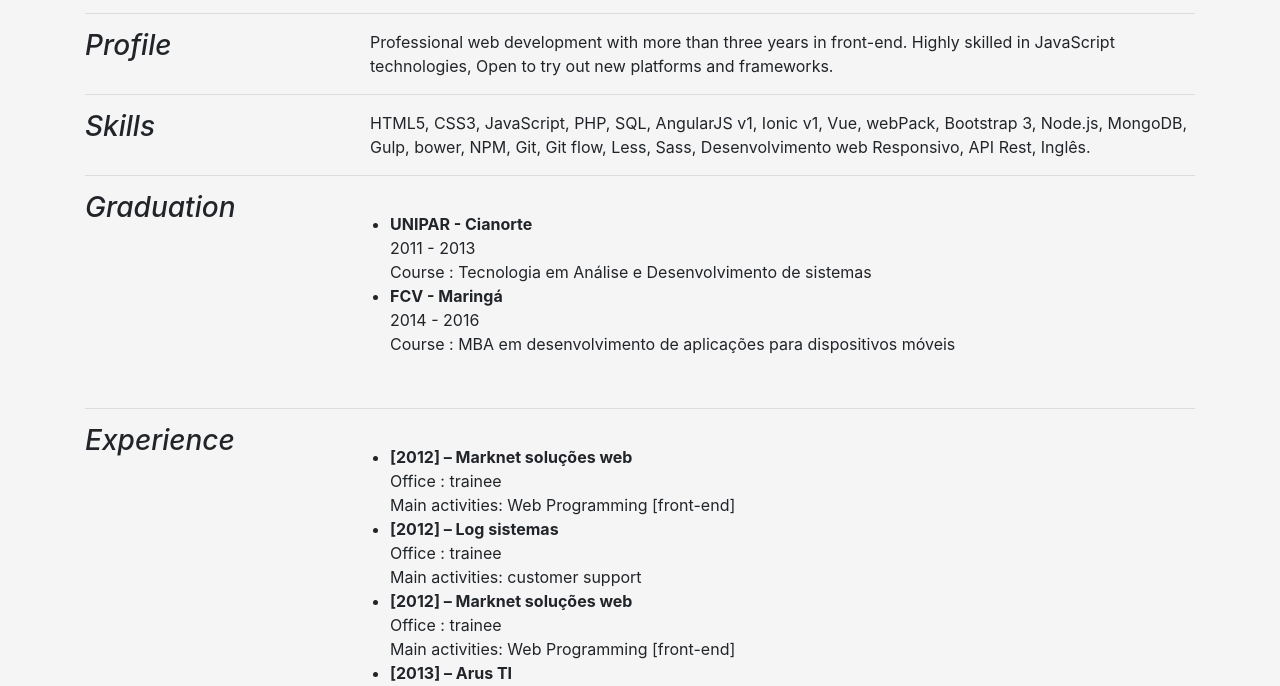
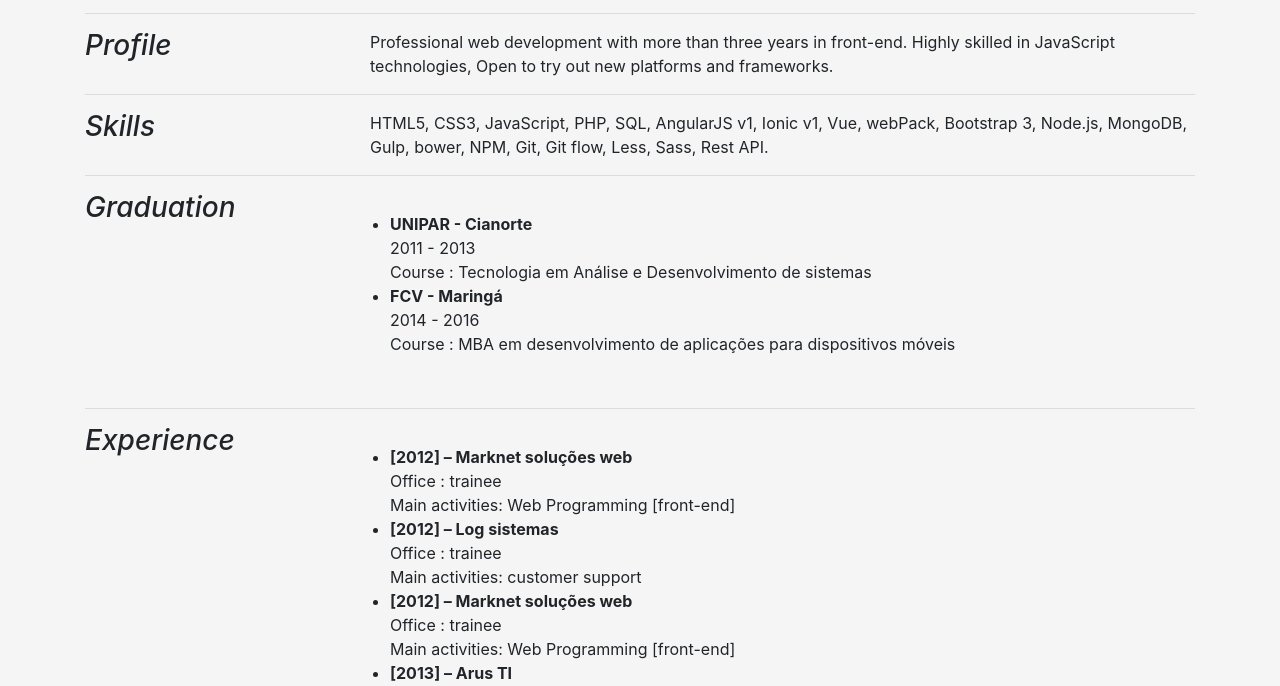
Before and after one commit to CristopherYusuke/cristopheryusuke.github.io, a website: page index.html in a window 1280 px wide. Shown: the part 114-800 px from the top of the page. Drawn offline with nearby package versions, Linux system fonts and the light colour scheme.

Commit message:
skills update

```diff
--- a/index.html
+++ b/index.html
@@ -36,7 +36,7 @@
 					<h3 class="italic">Skills</h3>
 				</div>
 				<div class="col-9">
-					HTML5, CSS3, JavaScript, PHP, SQL, AngularJS v1, Ionic v1, Vue, webPack, Bootstrap 3, Node.js, MongoDB, Gulp, bower, NPM, Git, Git flow, Less, Sass, Desenvolvimento web Responsivo, API Rest, Inglês.
+					HTML5, CSS3, JavaScript, PHP, SQL, AngularJS v1, Ionic v1, Vue, webPack, Bootstrap 3, Node.js, MongoDB, Gulp, bower, NPM, Git, Git flow, Less, Sass, Rest API.
 				</div>
 			</div>
 			<hr/>
```
